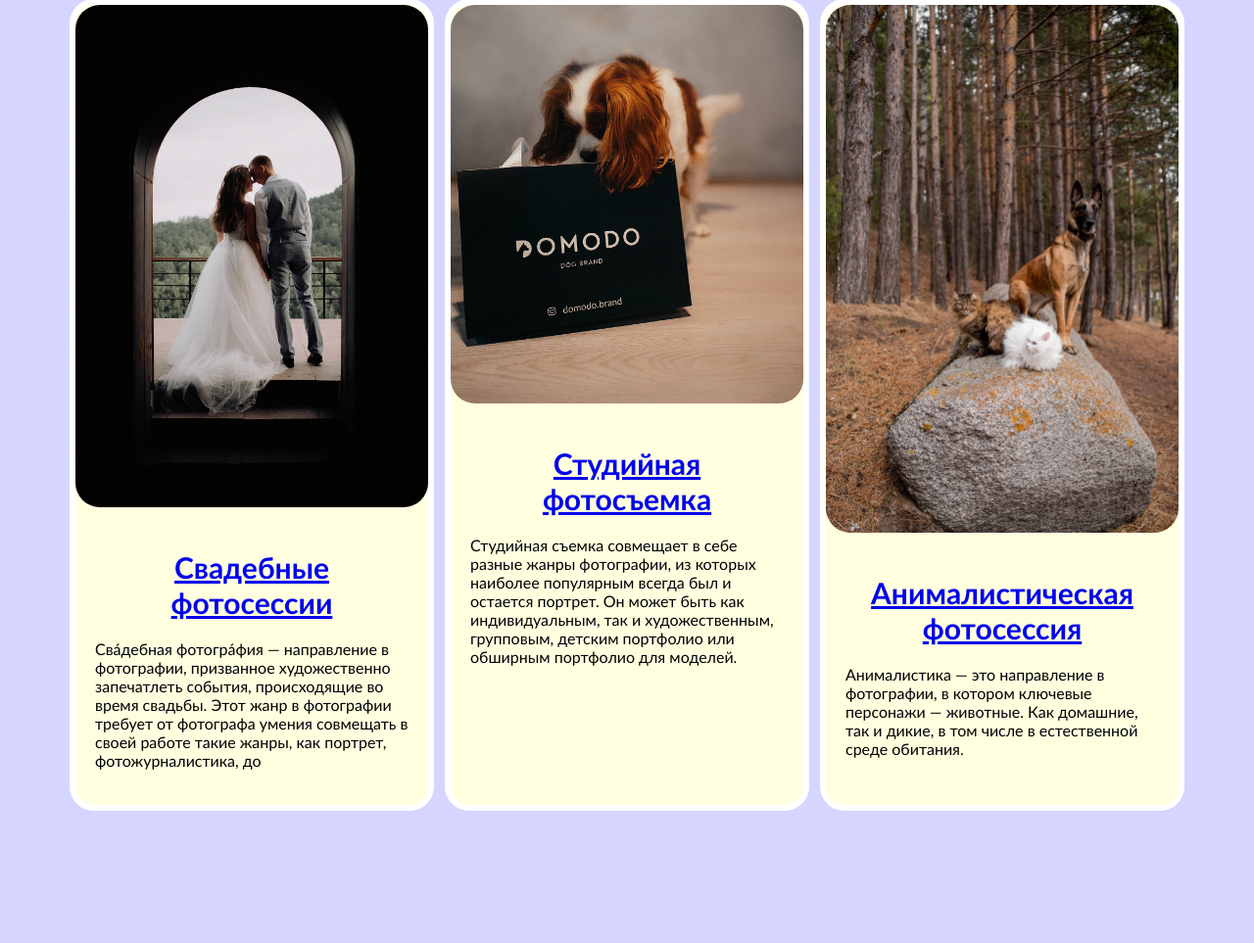
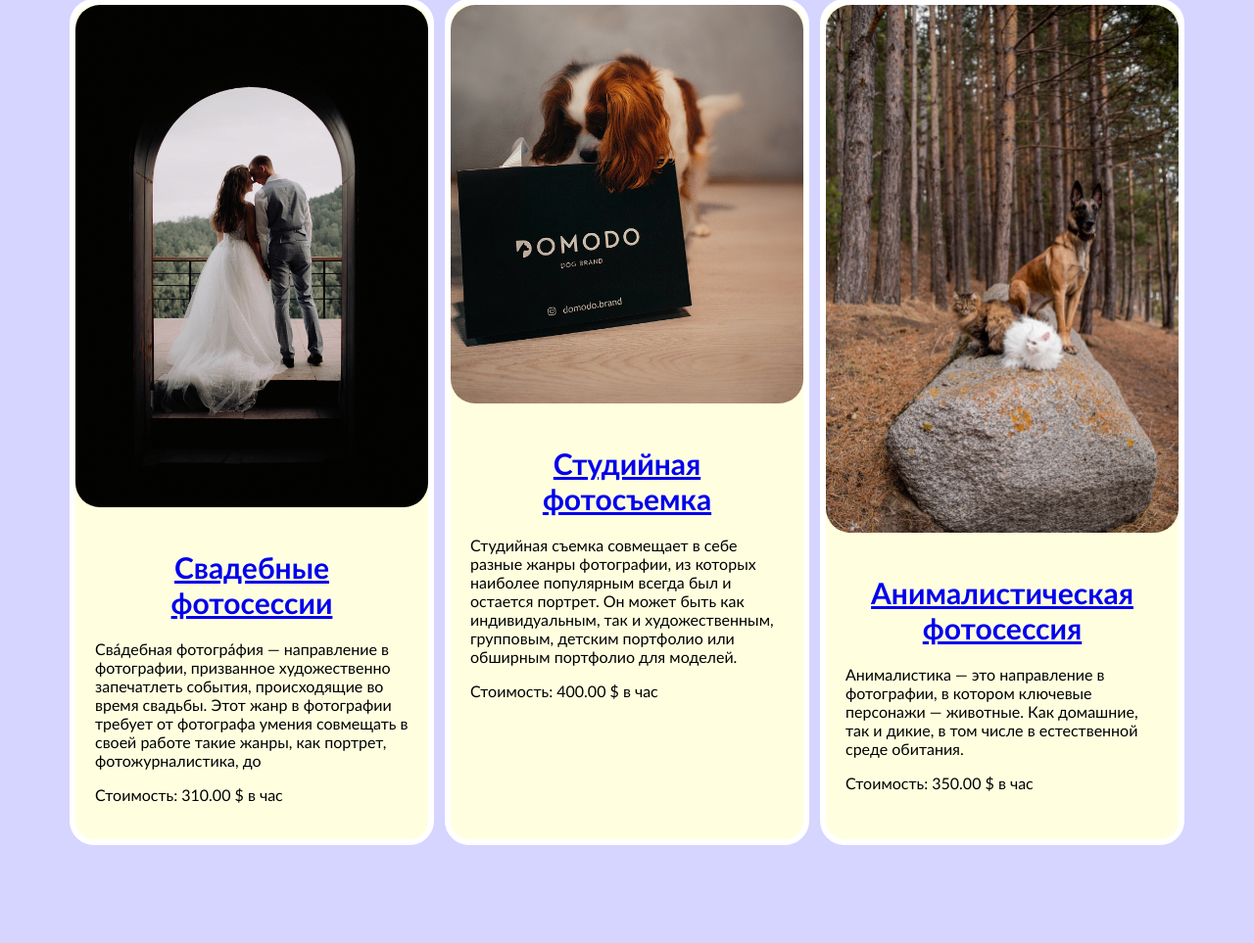
Before and after one commit to Alexander4409/pythonProjectyMyPortfolio, a Django app: page / in a window 1280 px wide. Shown: the part 826-1789 px from the top of the page at 98% size. Before the commit the page ends 1654 px from the top, so only its background shows below. Run offline with Django 4.2, Linux system fonts and the light colour scheme; data comes from the database, SQL or seed files in the repository; both versions use the stored data as it was after the commit.

Commit message:
add price

```diff
--- a/PH_portfolio/skills/models.py
+++ b/PH_portfolio/skills/models.py
@@ -6,6 +6,7 @@ class Skill(models.Model):
     description = models.CharField(max_length=250)
     image = models.ImageField(upload_to='skills/images')
     url = models.URLField(blank=True)
+    price_per_hour = models.DecimalField(max_digits=10, decimal_places=2, null=True, blank=True)
 
     def __str__(self):
         return self.title
--- a/PH_portfolio/skills/templates/skills/index.html
+++ b/PH_portfolio/skills/templates/skills/index.html
@@ -15,6 +15,7 @@
         <div class="text">
             <h2><a href="{{ skill.url }}" target="_blank">{{ skill.title }}</a></h2>
             <p>{{ skill.description }}</p>
+             <p>Стоимость: {{ skill.price_per_hour }} $ в час</p>
         </div>
     </div>
     {% endfor %}
```
Also changed, not shown: PH_portfolio/db.sqlite3, PH_portfolio/skills/migrations/0004_skill_price_per_hour.py (added).
